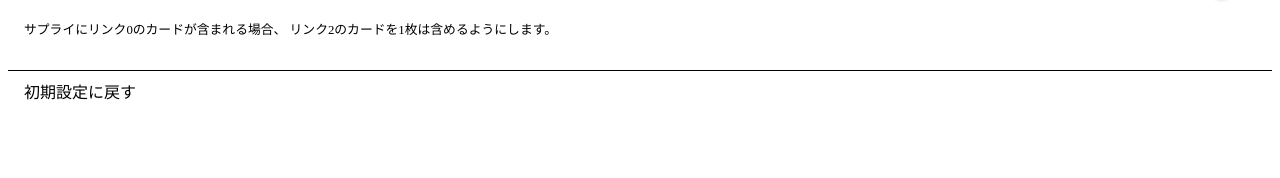
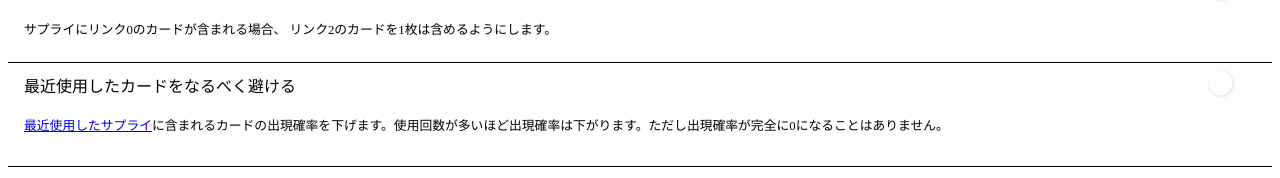
Before and after one commit to mixazizup/hatokurandom, a Nuxt app: page /preferences in a window 1280 px wide. Shown: the part 934-1112 px from the top of the page. Before the commit the page ends 1077 px from the top, so only its background shows below. Built offline with nearby package versions, Linux system fonts and the light colour scheme.

Commit message:
Add avoidRecentlyUsedCards option

```diff
--- a/pages/preferences/index.vue
+++ b/pages/preferences/index.vue
@@ -86,6 +86,12 @@
       </template>
     </preference-switch>
 
+    <preference-switch v-model="avoidRecentlyUsedCards" title="最近使用したカードをなるべく避ける">
+      <template v-slot:note>
+        <nuxt-link to="/supplies:log">最近使用したサプライ</nuxt-link>に含まれるカードの出現確率を下げます。使用回数が多いほど出現確率は下がります。ただし出現確率が完全に0になることはありません。
+      </template>
+    </preference-switch>
+
     <omni-list class="reset">
       <link-button-list-item @click="tryResetPreferences">
         初期設定に戻す
@@ -156,6 +162,7 @@ export default {
       return this
     },
     ...mapOptionStore([
+      'avoidRecentlyUsedCards',
       'excludeBannedCardsByUser',
       'excludeBannedCardsForAll',
       'excludeBannedCardsForFairy',
--- a/store/options.js
+++ b/store/options.js
@@ -1,4 +1,5 @@
 export const DEFAULT_OPTIONS = {
+  avoidRecentlyUsedCards: false,
   excludeBannedCardsByUser: [], // cid[]
   excludeBannedCardsForAll: true,
   excludeBannedCardsForFairy: true,
@@ -15,6 +16,7 @@ export const DEFAULT_OPTIONS = {
 
 // For backward-compatibility.
 const STORAGE_KEY_MAP = {
+  avoidRecentlyUsedCards: 'avoid_recently_used_cards',
   excludeBannedCardsByUser: 'must_exclude_cards',
   excludeBannedCardsForAll: 'exclude_banned_cards',
   excludeBannedCardsForFairy: 'exclude_banned_cards_for_fairy_garden',
```
